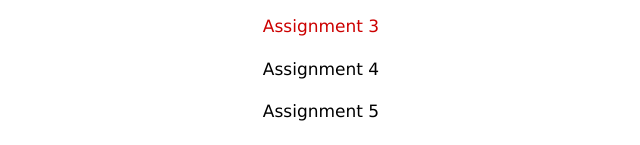
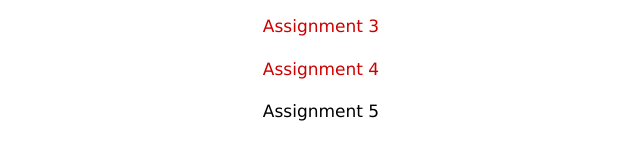
Before and after one commit to mrigankdoshy/intro-to-web-design, a plain HTML site: page index.html in a window 1280 px wide. Shown: the part 274-419 px from the top of the page, without its empty margins (319-959 px from the left). Drawn offline with Linux system fonts and the light colour scheme.

Commit message:
Changed index.html to reflect assignment 4

```diff
--- a/index.html
+++ b/index.html
@@ -43,7 +43,7 @@
 			<p><a href="http://www.personal.psu.edu/msd5399/">Assignment 1</a></p>
 			<p><a href="http://www.personal.psu.edu/msd5399/assignment2.html">Assignment 2</a></p>
 			<p><a href="http://www.personal.psu.edu/msd5399/assignment3.html">Assignment 3</a></p>
-			<p>Assignment 4</p>
+			<p><a href="http://www.personal.psu.edu/msd5399/assignment4.html">Assignment 4</a></p>
 			<p>Assignment 5</p>
 			<p>Assignment 6</p>
 			<p>Assignment 7</p>
```
